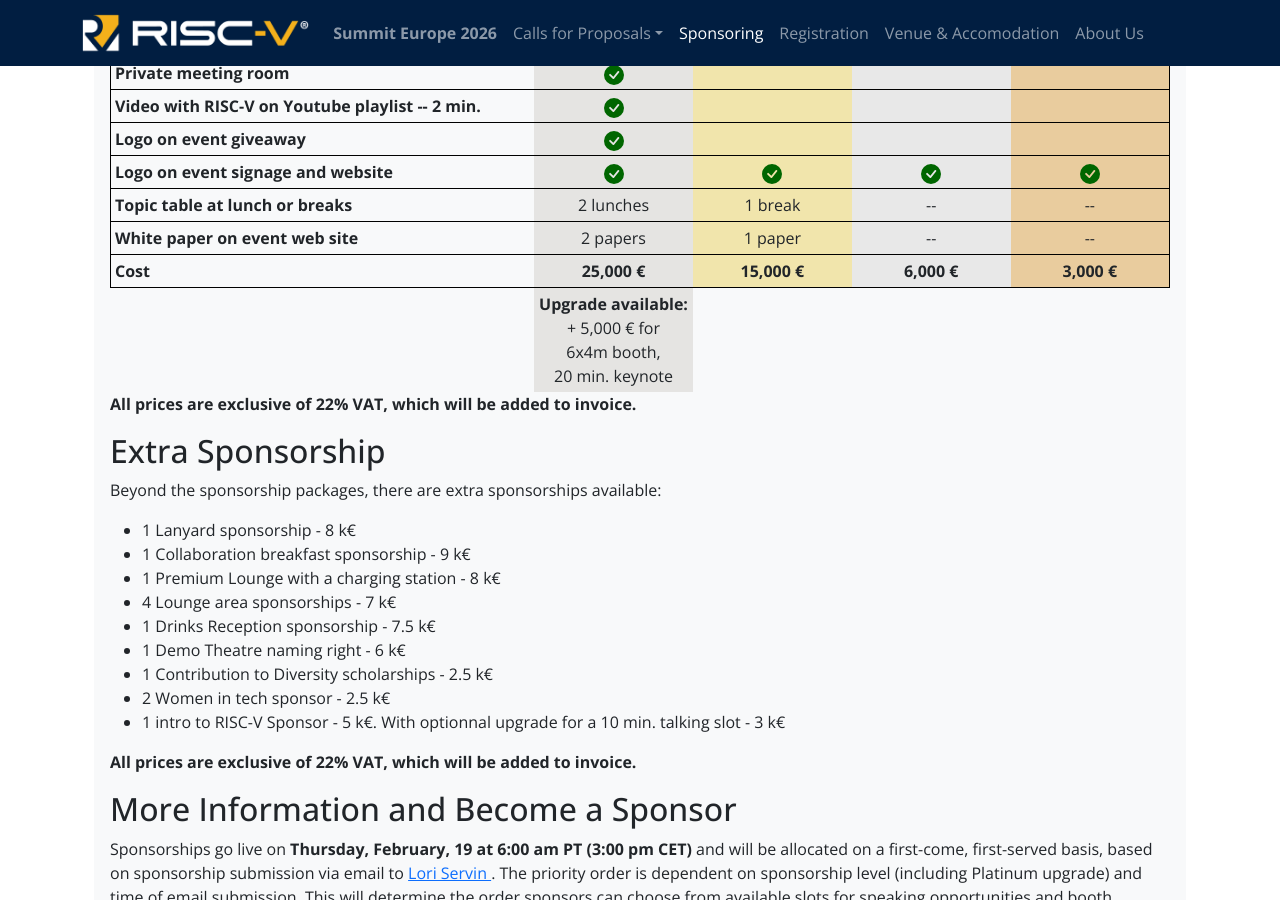
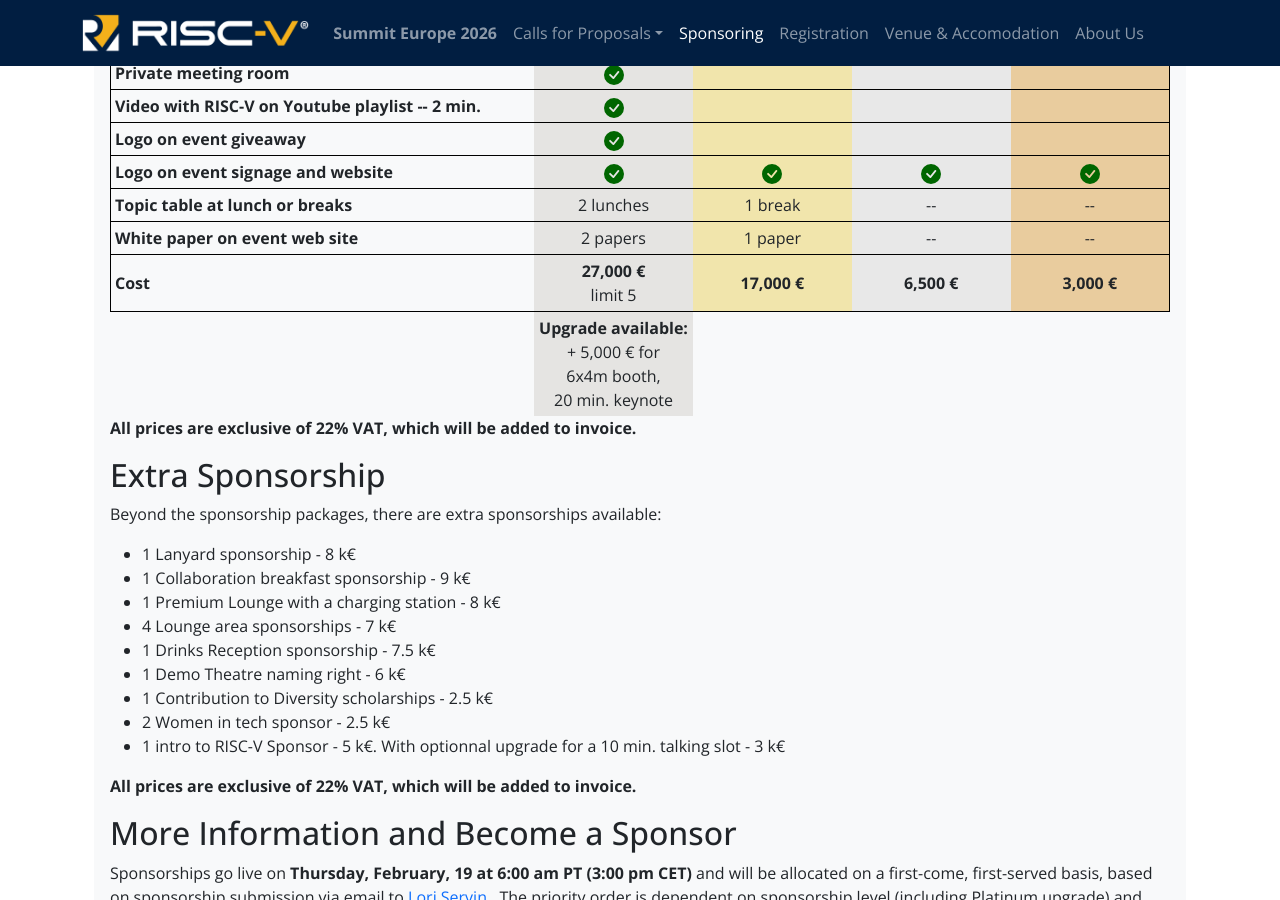
Before and after one commit to riscv-europe/summit-website-development, a Jekyll site: the page built from summit/2026/sponsoring.md, in a window 1280 px wide and 900 px high, scrolled down 1076 px. Built offline with Jekyll 4.4.1, drawn with Linux system fonts in a browser that asks for light colours.

Commit message:
Fix: prices and #sponsors limit.

```diff
--- a/summit/2026/sponsoring.md
+++ b/summit/2026/sponsoring.md
@@ -141,9 +141,9 @@
         </tr>
         <tr>
             <td>Cost</td>
-            <td class="sponsor-platinum"><strong>25,000 €</strong></td>
-            <td class="sponsor-gold"><strong>15,000 €</strong></td>
-            <td class="sponsor-silver"><strong>6,000 €</strong></td>
+            <td class="sponsor-platinum"><strong>27,000 €</strong><br>limit 5</td>
+            <td class="sponsor-gold"><strong>17,000 €</strong></td>
+            <td class="sponsor-silver"><strong>6,500 €</strong></td>
             <td class="sponsor-bronze"><strong>3,000 €</strong></td>
         </tr>
         <tr>
```
